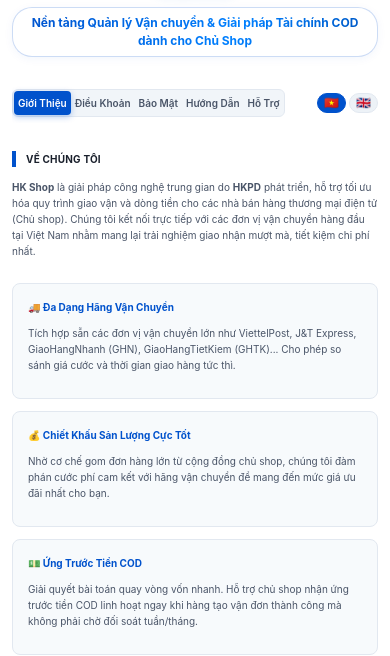
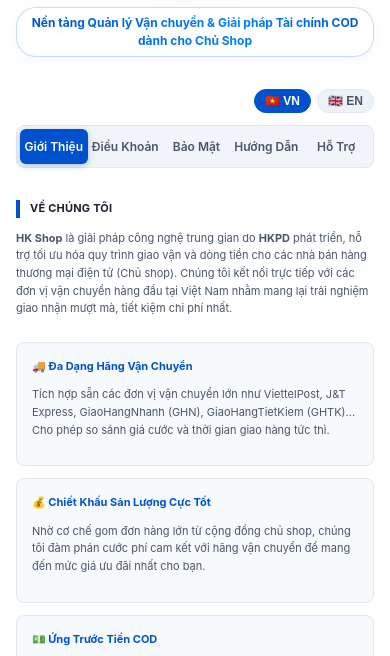
Before and after one commit to AnhLeAit/hkpd, a plain HTML site: page index.html in a window 390 px wide. Shown: the part 128-784 px from the top of the page. Drawn offline with Linux system fonts and the light colour scheme.

Commit message:
Update header mobile

```diff
--- a/index.html
+++ b/index.html
@@ -131,6 +131,8 @@
         .mini-logo {
             height: 36px;
             width: auto;
+            max-width: none;
+            flex-shrink: 0;
             object-fit: contain;
             opacity: 0;
             transform: translateY(-10px) scale(0.7);
@@ -336,7 +338,7 @@
             :root { --tab-fs: 11px; }
             body { padding: 0; }
             .container {
-                padding: 15px 12px 30px 12px;
+                padding: 15px 16px 30px 16px;
                 border-radius: 0;
                 border: none;
                 box-shadow: none;
@@ -352,41 +354,55 @@
                 border-radius: 20px;
             }
 
+            /* Điện thoại: header sticky hai hàng — hàng trên logo mini (trái) và
+               nút ngôn ngữ (phải), hàng dưới 5 tab chia đều cả bề ngang. Một
+               hàng thì logo, 5 tab và nút ngôn ngữ chen nhau, chữ tab phải
+               thu còn 10px và dải tab phải cuộn ngang. */
             .sticky-header-wrapper {
-                margin: 0 -12px 20px -12px;
-                padding: 8px 12px;
+                margin: 0 -16px 20px -16px;
+                padding: 8px 16px 10px 16px;
+                display: grid;
+                grid-template-columns: 1fr auto;
+                grid-template-areas:
+                    "logo lang"
+                    "tabs tabs";
+                row-gap: 8px;
+                align-items: center;
+            }
+            .mini-logo-container {
+                grid-area: logo;
+                height: 32px;
+            }
+            .mini-logo { height: 32px; }
+
+            .lang-switcher {
+                grid-area: lang;
+                width: auto;
+                gap: 6px;
+            }
+            .lang-btn {
+                padding: 4px 10px;
+                font-size: 12px;
             }
 
-            .lang-switcher {
-                width: auto;
-                gap: 3px;
-                margin-left: 6px;
+            .tabs-dock-container {
+                grid-area: tabs;
+                min-width: 0;
             }
-            .lang-btn {
-                padding: 3px 6px;
-                font-size: 10px;
-            }
-
-            /* Khung dock có thể cuộn ngang nếu 5 tab vẫn không đủ chỗ */
-            .tabs-dock-container {
-                min-width: 0;
-                overflow-x: auto;
-                overflow-y: hidden;
-                padding: 6px 0;
-                margin: -6px 0;
-                scrollbar-width: none;
-                -webkit-overflow-scrolling: touch;
-            }
-            .tabs-dock-container::-webkit-scrollbar { display: none; }
-
             .nav-tabs {
+                display: grid;
+                grid-template-columns: repeat(5, 1fr);
+                width: 100%;
                 gap: 2px;
-                padding: 2px;
-                border-radius: 6px;
+                padding: 3px;
+                border-radius: 8px;
+                transform: none !important;
             }
             .tab-btn {
-                padding: 5px 7px;
-                border-radius: 4px;
+                font-size: 12px;
+                padding: 8px 2px;
+                border-radius: 6px;
+                text-align: center;
             }
             .guide-steps li { padding: 10px 12px 10px 46px; }
             .guide-steps li::before { left: 10px; top: 10px; }
@@ -398,19 +414,10 @@
             .feature-card { padding: 15px; }
         }
 
-        @media (max-width: 480px) {
-            /* Nút ngôn ngữ chỉ còn cờ; tab gọn hơn để 5 tab + logo mini vừa một hàng */
+        @media (max-width: 360px) {
+            /* Máy rất hẹp: 5 tab vẫn một hàng, chữ nhỏ lại một nấc */
+            .tab-btn { font-size: 11px; padding: 7px 1px; }
             .lang-txt { display: none; }
-            .lang-btn { padding: 2px 6px; font-size: 12px; }
-            .tab-btn { padding: 5px 6px; }
-        }
-
-        @media (max-width: 400px) {
-            :root { --tab-fs: 10px; }
-            .tab-btn {
-                padding: 4px 4px;
-            }
-            .nav-tabs { gap: 0; padding: 1px; }
         }
     </style>
 </head>
@@ -960,10 +967,22 @@
     let targetOffsetX = 0;
     let targetLogoWidth = 120; // Độ rộng tối đa của logo mini trên Desktop
 
+    // Khoảng trống giữa logo mini và dải tab khi đã dock (máy tính).
+    const LOGO_GAP = 20;
+
     function calculateTabOffset() {
         // Kiểm tra kích thước màn hình
         const isMobile = window.innerWidth <= 768;
-        targetLogoWidth = window.innerWidth <= 480 ? 34 : (isMobile ? 45 : 120);
+        // Khung logo mở rộng đúng bằng bề ngang thật của logo (+ khoảng trống
+        // trên máy tính) — số cố định cũ nhỏ hơn logo nên logo dính sát tab.
+        const logoWidth = miniLogo.offsetWidth || (isMobile ? 45 : 120);
+        targetLogoWidth = logoWidth + (isMobile ? 0 : LOGO_GAP);
+        if (isMobile) {
+            // Điện thoại: logo và tab ở hai hàng riêng, tab chia đều bề ngang
+            // nên không trượt.
+            targetOffsetX = 0;
+            return;
+        }
 
         // Căn giữa theo TOÀN BỘ sticky header (không phải theo khung dock),
         // và trừ đi phần logo mini sẽ chiếm khi dock xong — nếu không tabs bị lệch phải.
```
